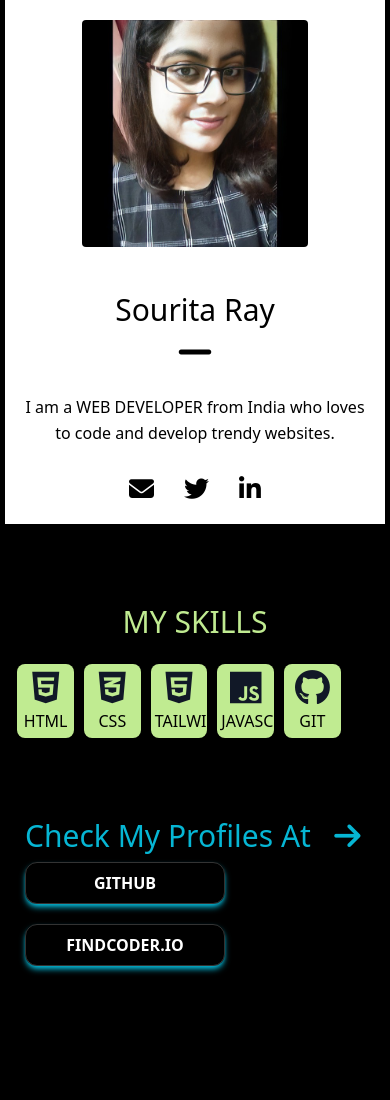
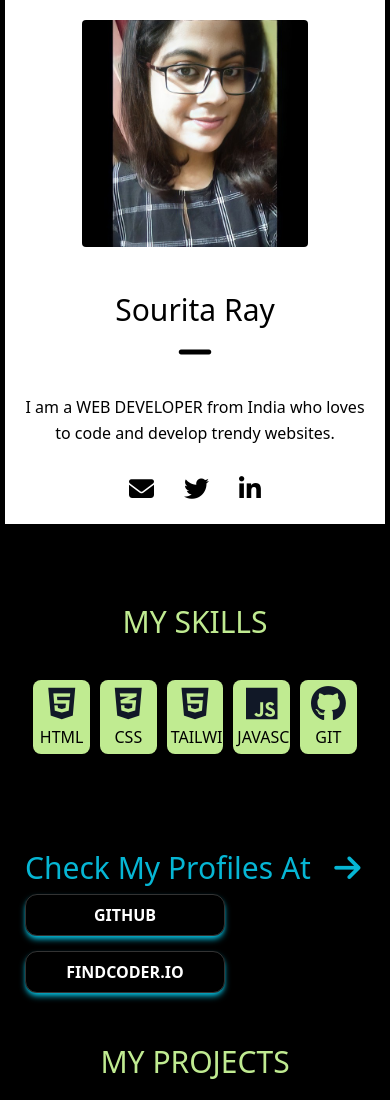
Before and after one commit to souritaray/Portfolio-Website-Sourita-Ray, a plain HTML site: page index.html in a window 390 px wide. Shown: the top 1100 px of the page. Drawn offline with nearby package versions, Linux system fonts and the light colour scheme.

Commit message:
Update index.html

```diff
--- a/index.html
+++ b/index.html
@@ -60,7 +60,7 @@
             <div class="text-center mb-10">
               <h1 class="sm:text-3xl text-2xl font-medium text-center title-font text-[#C0EB91]">MY SKILLS</h1>
             </div>
-            <div class="flex flex-wrap justify-center items-center -m-4 text-center gap-[10px]  w-[100%]">
+            <div class="flex flex-wrap justify-center items-center text-center gap-[10px]  w-[100%]">
               <div class="p-1 bg-[#C0EB91] rounded-lg sm:w-1/6 w-1/2">
                 <h2 class="title-font font-medium sm:text-4xl text-3xl text-gray-900"><i class="fa-brands fa-html5"></i></h2>
                 <p class="leading-relaxed">HTML</p>
@@ -87,11 +87,11 @@
 <!-- Github and Findcoder Profiles -->
 
 <section class=" body-font">
-  <div class="container px-5 py-24 mx-auto flex flex-wrap items-center">
+  <div class="container px-5 pt-24 pb-0 md:py-24 mx-auto flex flex-wrap items-center">
     <h2 class="sm:text-3xl text-2xl text-[#06B6D4] font-medium title-font mb-2 md:w-2/5">Check My Profiles At &nbsp; <i class="fa-solid fa-arrow-right"></i></h2>
     <div class="md:w-3/5 md:pl-6">
 
-      <div class="flex flex-col gap-[10%] h-[200px] md:h-[40px] lg:h-auto md:flex-row  ">
+      <div class="flex flex-col gap-[10%] h-[150px] md:h-[40px] lg:h-auto md:flex-row  ">
         <a class="px-7 py-2 text-center w-[150px] sm:w-[200px] border-[1px] border-opacity-[0.2] border-[#fff] rounded-xl font-bold text-[#fff] shadow-[#06B6D4] shadow-md hover:bg-[#FACB80] hover:text-black hover:shadow-none" href="https://github.com/souritaray">GITHUB</a>
         <a class="px-7 py-2 text-center w-[150px] sm:w-[200px] border-[1px] border-opacity-[0.2] border-[#fff] rounded-xl font-bold text-[#fff] shadow-[#06B6D4] shadow-md hover:bg-[#FACB80] hover:text-black hover:shadow-none" href="https://www.findcoder.io/u/sourita_ray">FINDCODER.IO</a>
       </div>
```
